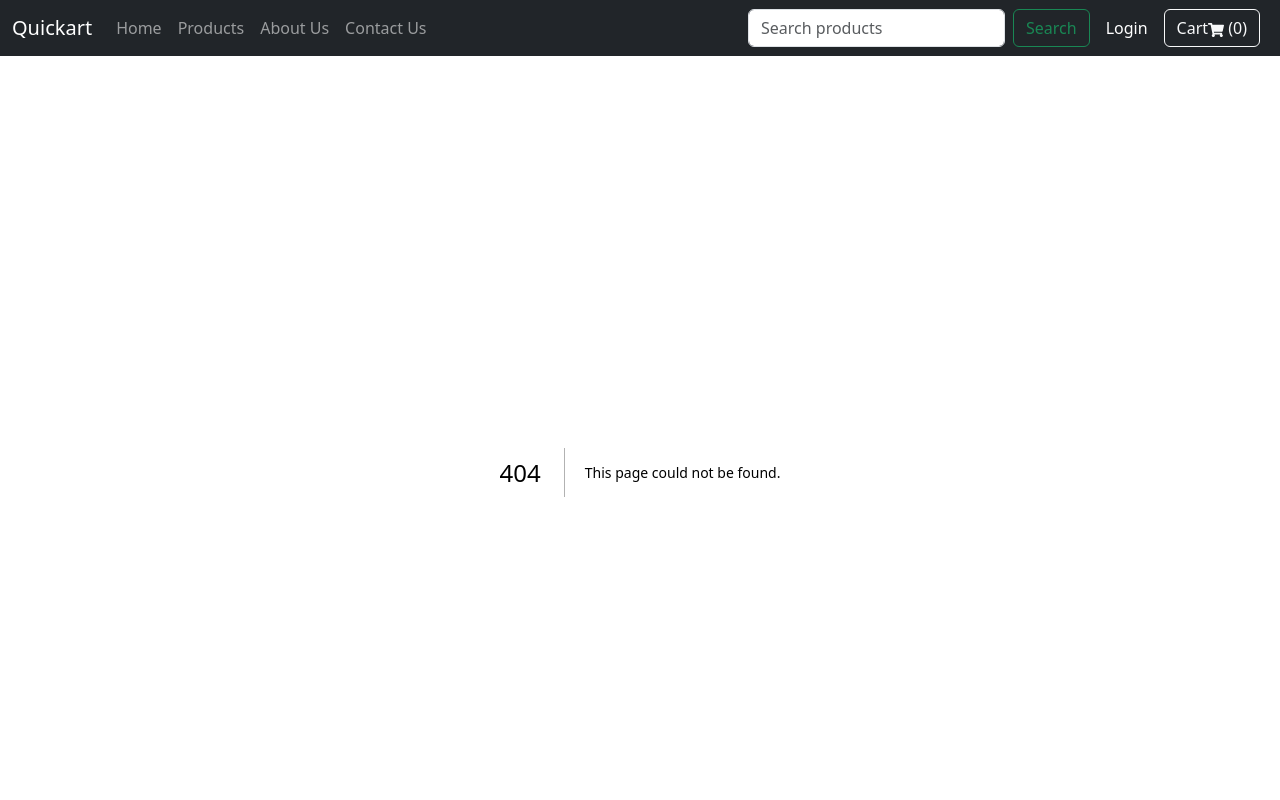
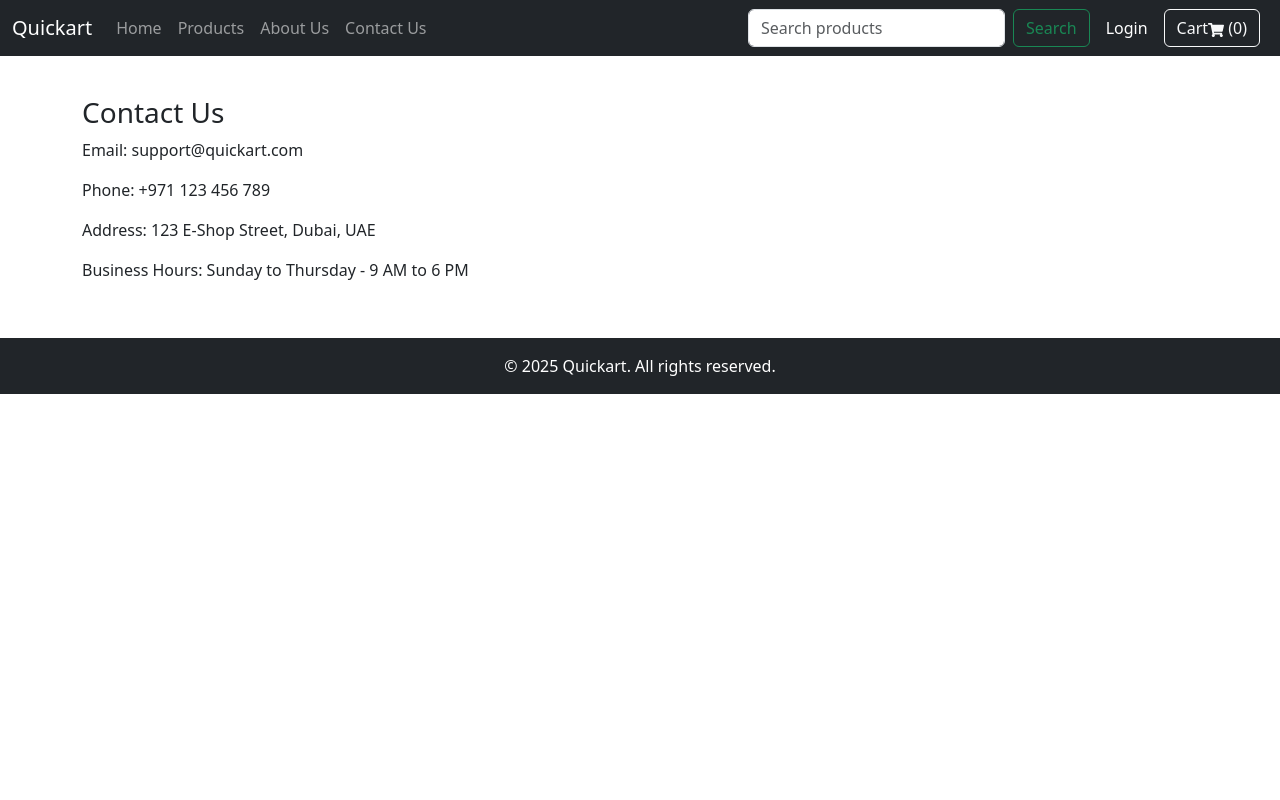
Before and after one commit to fayiza-kt/Quickart-PageRouter, a Next.js app: page /contact-us in a window 1280 px wide. Before the commit this address had no page. Shown: the top 800 px of the page. Built offline with nearby package versions, Linux system fonts and the light colour scheme.

Commit message:
contact us page created

```diff
--- /dev/null
+++ b/src/pages/contact-us.tsx
@@ -0,0 +1,21 @@
+import type { Metadata } from "next";
+import React from 'react'
+
+export const metadata: Metadata = {
+  title: "Quickart - Contact Us",
+  description: "Get in touch with Quickart for any inquiries.",
+};
+
+function contactUs() {
+  return (
+    <div className="container mt-4">
+        <h3> Contact Us </h3>
+        <p>Email: support@quickart.com</p>
+        <p>Phone: +971 123 456 789</p>
+        <p>Address: 123 E-Shop Street, Dubai, UAE</p>
+        <p>Business Hours: Sunday to Thursday - 9 AM to 6 PM</p>
+    </div>
+  )
+}
+
+export default contactUs
```
